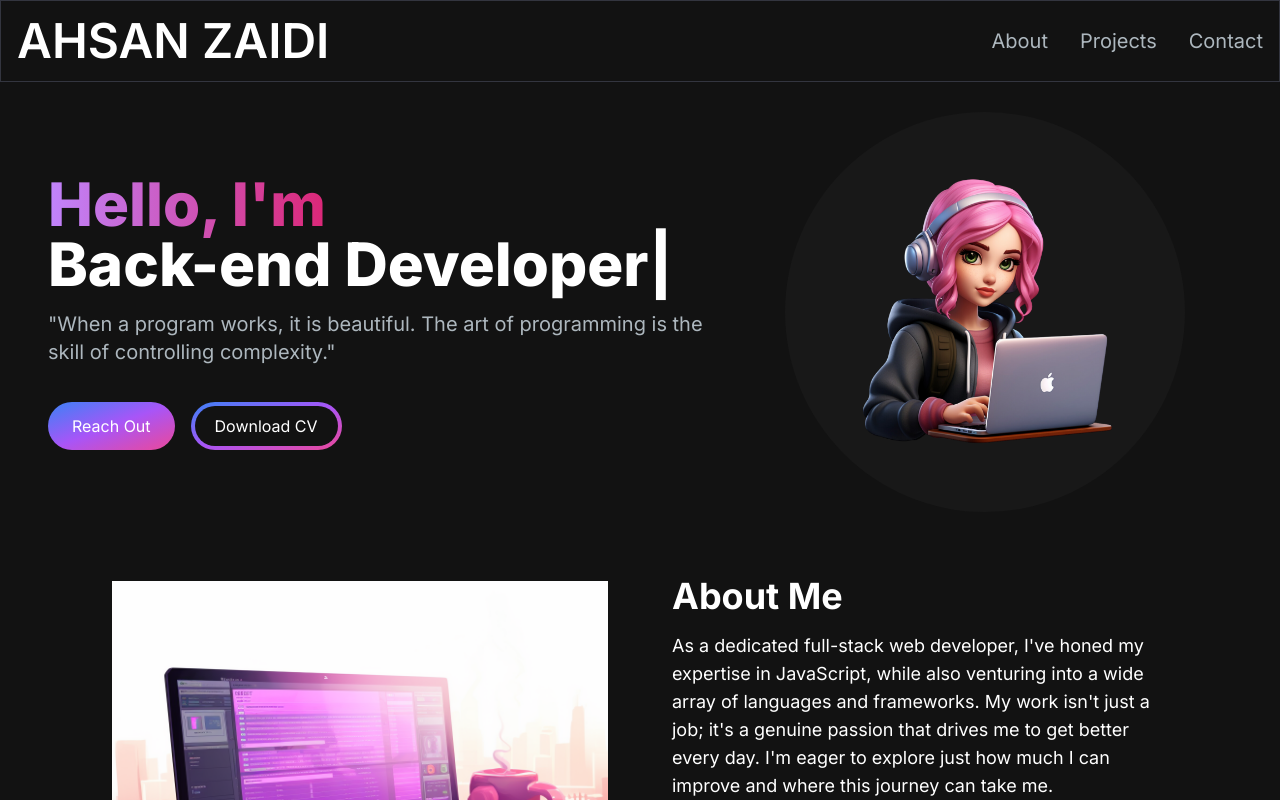
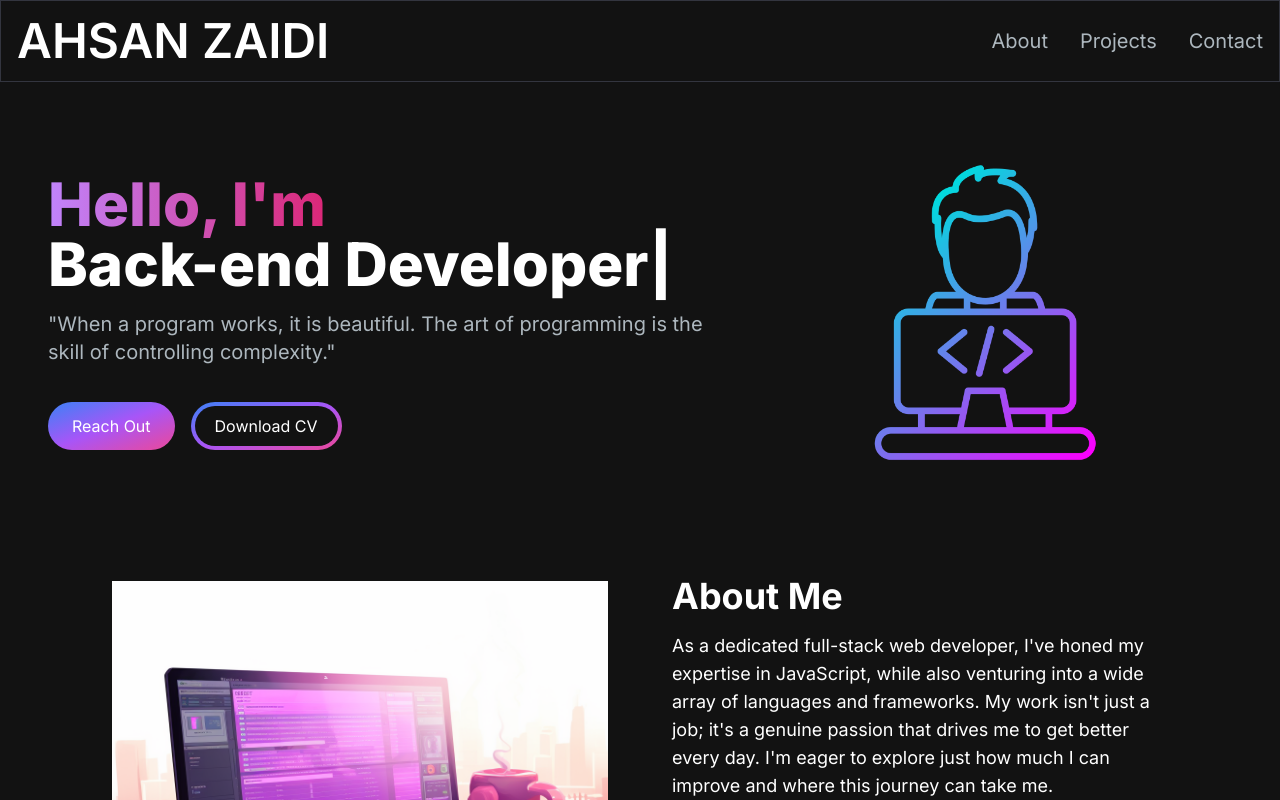
Before and after one commit to Ahsan-Zaidi/Ahsan-dev, a Next.js app: page / in a window 1280 px wide. Shown: the top 800 px of the page. Built offline with nearby package versions, Linux system fonts and the light colour scheme.

Commit message:
new hero images

```diff
--- a/src/app/components/HeroSection.jsx
+++ b/src/app/components/HeroSection.jsx
@@ -47,9 +47,9 @@ const HeroSection = () => {
                     </div>
                 </div>
                 <div className='col-span-5 place-self-center mt-4 lg:mt-0'>
-                    <div className='rounded-full bg-[#181818] w-[250px] h-[250px] lg:w-[400px] lg:h-[400px] relative'>
+                    <div className='rounded-full w-[250px] h-[250px] lg:w-[400px] lg:h-[400px] relative'>
                         <Image
-                            src="/images/hero-image.png"
+                            src="/images/programmer.png"
                             alt='Hero image'
                             className='absolute transform -translate-x-1/2 -translate-y-1/2 top-1/2 left-1/2'
                             width={300}
```
Also changed, not shown: public/images/hero-image.png (deleted), public/images/programmer.png (added).
